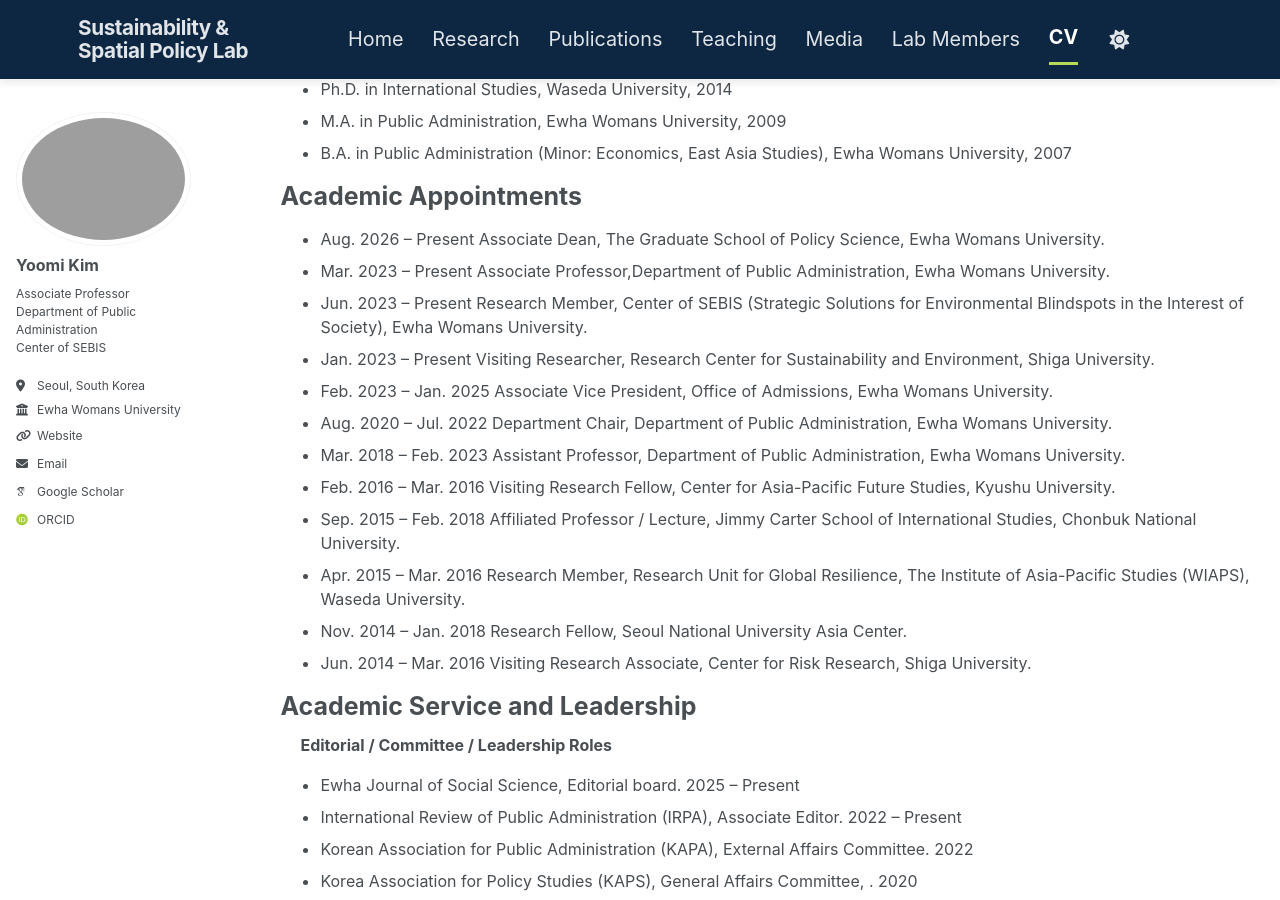
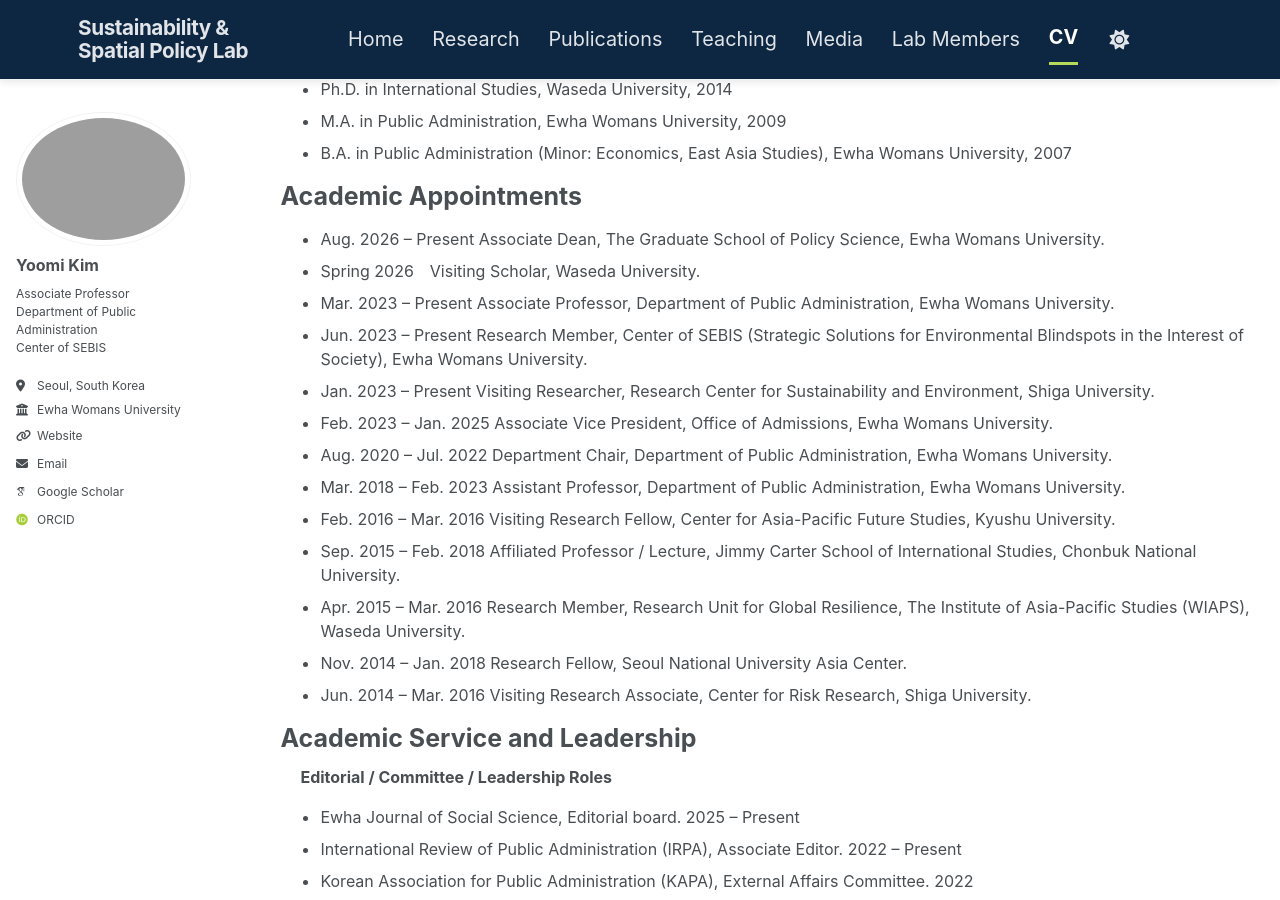
Before and after one commit to ymkim-ssplab/ymkim-ssplab.github.io, a Jekyll site: the page built from _pages/cv.md, in a window 1280 px wide and 900 px high, scrolled down 332 px. Built offline with Jekyll 4.4.1, drawn with Linux system fonts in a browser that asks for light colours; some web fonts are replaced; a script bundle is joined from its source files by our own code; library files that are not in the unit come from our copies.

Commit message:
Update cv.md

```diff
--- a/_pages/cv.md
+++ b/_pages/cv.md
@@ -30,7 +30,8 @@
 Academic Appointments
 ======
 * Aug. 2026 – Present	Associate Dean, The Graduate School of Policy Science, Ewha Womans University.
-* Mar. 2023 – Present	Associate Professor,Department of Public Administration, Ewha Womans University.
+* Spring 2026 Visiting Scholar, Waseda University.
+* Mar. 2023 – Present	Associate Professor, Department of Public Administration, Ewha Womans University.
 * Jun. 2023 – Present	Research Member, Center of SEBIS (Strategic Solutions for Environmental Blindspots in the Interest of Society), Ewha Womans University.
 * Jan. 2023 – Present	Visiting Researcher, Research Center for Sustainability and Environment, Shiga University.
 * Feb. 2023 – Jan. 2025	Associate Vice President, Office of Admissions, Ewha Womans University.
```
